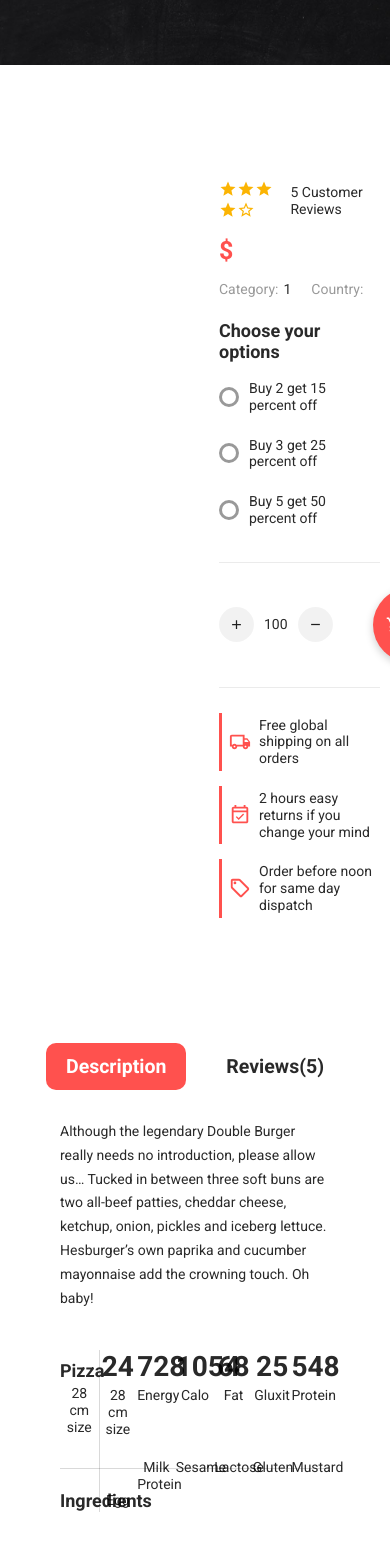
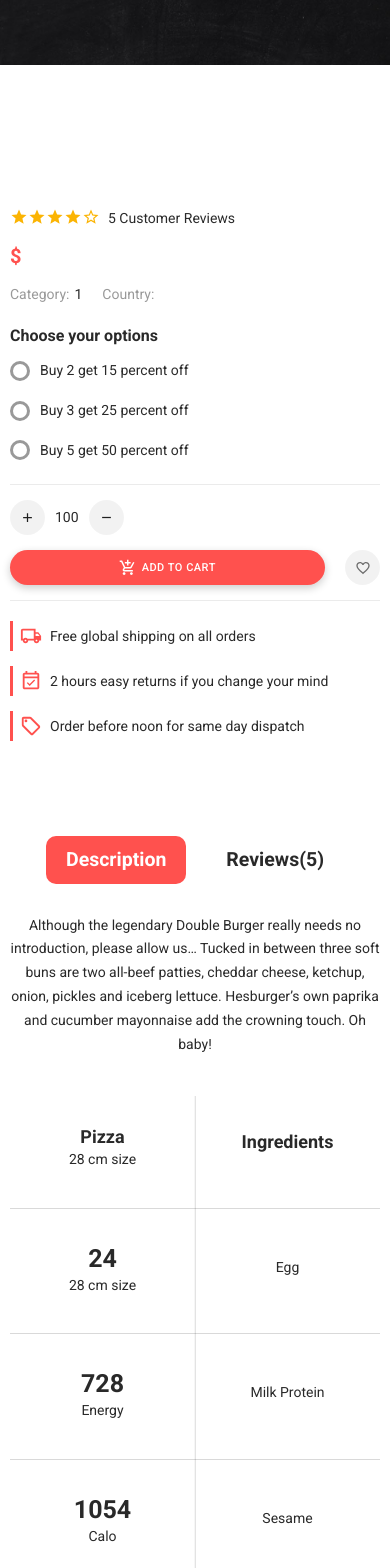
Before and after one commit to igdev116/food-G-app, a React (Create React App) app: page /shop/1/1 in a window 390 px wide. Shown: the part 260-1828 px from the top of the page. Built offline with nearby package versions, Linux system fonts and the light colour scheme; no server answers.

Commit message:
responsive detail 90%

```diff
--- a/src/features/Detail/components/DetailContainer/DetailContainer.scss
+++ b/src/features/Detail/components/DetailContainer/DetailContainer.scss
@@ -1,3 +1,9 @@
+@import "assets/styles/mixins";
+
 .detail-container {
   margin-top: 100px;
+
+  @include respond(mobile) {
+    margin-top: 80px;
+  }
 }
--- a/src/features/Detail/components/DetailContainer/DetailContent/DetailContent.scss
+++ b/src/features/Detail/components/DetailContainer/DetailContent/DetailContent.scss
@@ -1,10 +1,15 @@
 @import "assets/styles/colors";
+@import "assets/styles/mixins";
 
 .detail-content {
   &__title {
     font-size: 2.8rem;
     text-transform: capitalize;
     margin-bottom: 15px;
+
+    @include respond(mobile) {
+      font-size: 2.5rem;
+    }
   }
 
   &__rate {
@@ -31,17 +36,30 @@
     font-size: 1.8rem;
     font-weight: bold;
     margin-bottom: 7px;
+
+    @include respond(phone) {
+      font-size: 1.6rem;
+    }
   }
 
   &__price {
     font-size: 2.5rem;
     margin-bottom: 15px;
+
+    @include respond(mobile) {
+      font-size: 2rem;
+    }
   }
 
   &__tags {
     display: flex;
     align-items: center;
-    margin-bottom: 22px;
+    margin-bottom: 20px;
+
+    @include respond(phone) {
+      flex-wrap: wrap;
+      line-height: 1.7;
+    }
   }
 
   &__tag {
@@ -66,7 +84,7 @@
   }
 
   &__form {
-    margin-bottom: 25px;
+    margin-bottom: 15px;
   }
 
   &__option-title {
@@ -78,14 +96,23 @@
     display: flex;
     align-items: center;
     justify-content: space-between;
-    margin-bottom: 25px;
+    margin-bottom: 20px;
     border-top: 1px solid rgba(0, 0, 0, 0.08);
     border-bottom: 1px solid rgba(0, 0, 0, 0.08);
+
+    @include respond(phone) {
+      flex-wrap: wrap;
+      padding: 15px 0;
+    }
   }
 
   &__btn-handle {
     display: flex;
     align-items: center;
+
+    @include respond(phone) {
+      margin-right: 100%;
+    }
   }
 
   &__btn-qnt {
@@ -100,6 +127,10 @@
   .pr-red-btn {
     flex: 1;
     margin: 25px 18px 25px 40px;
+
+    @include respond(phone) {
+      margin: 15px 0 0;
+    }
   }
 
   .pr-red-btn .btn {
@@ -113,6 +144,10 @@
 
   & &__btn-like {
     font-size: 1.9rem;
+
+    @include respond(phone) {
+      margin: 15px 0 0 20px;
+    }
   }
 
   &__btn-like svg {
--- a/src/features/Detail/components/DetailContainer/DetailImg/DetailImg.scss
+++ b/src/features/Detail/components/DetailContainer/DetailImg/DetailImg.scss
@@ -1,9 +1,26 @@
+@import "assets/styles/mixins";
+
 .detail-img {
   display: flex;
   flex-direction: column;
 
   &__main {
     overflow: hidden;
+  }
+
+  &__main > div {
+    width: 100%;
+    height: 50rem;
+
+    @include respond(phone) {
+      height: 30rem;
+    }
+  }
+
+  &__main > div > img {
+    width: 100%;
+    height: 100%;
+    object-fit: cover;
   }
 
   &__main.last img {
@@ -15,14 +32,22 @@
     grid-template-columns: repeat(auto-fill, minmax(9rem, 1fr));
     column-gap: 15px;
     margin-top: 20px;
+
+    @include respond(phone) {
+      display: flex;
+      width: 19.5rem;
+    }
   }
 
   &__slide {
-    width: 100%;
     height: 9.5rem;
     overflow: hidden;
 
     cursor: pointer;
+
+    @include respond(phone) {
+      height: 8.5rem;
+    }
   }
 
   &__slide img {
--- a/src/features/Detail/components/DetailContainer/DetailImg/index.jsx
+++ b/src/features/Detail/components/DetailContainer/DetailImg/index.jsx
@@ -1,4 +1,4 @@
-import React, { useEffect, useState } from "react";
+import React, { useState } from "react";
 import PropTypes from "prop-types";
 
 // react img magnifiers
@@ -22,14 +22,13 @@ function DetailImg(props) {
   return (
     product && (
       <div className="detail-img">
-        <div className={isLast ? "detail-img__main last" : "detail-img__main"}>
         <SideBySideMagnifier
+          className={isLast ? "detail-img__main last" : "detail-img__main"}
           imageSrc={img}
           imageAlt="Foods"
           alwaysInPlace={true}
           transitionSpeedInPlace={0.3}
         />
-        </div>
 
         <div className="detail-img__slides">
           <div
--- a/src/features/Detail/components/DetailContainer/index.jsx
+++ b/src/features/Detail/components/DetailContainer/index.jsx
@@ -28,10 +28,10 @@ function DetailContainer() {
   return (
     <section className="detail-container">
       <Grid container spacing={6}>
-        <Grid item xs={6}>
+        <Grid item xs={12} md={6}>
           <DetailImg product={selectedProduct} />
         </Grid>
-        <Grid item xs={6}>
+        <Grid item xs={12} md={6}>
           <DetailContent product={selectedProduct} />
         </Grid>
       </Grid>
--- a/src/features/Detail/components/DetailProducts/DetailProducts.scss
+++ b/src/features/Detail/components/DetailProducts/DetailProducts.scss
@@ -1,3 +1,5 @@
+@import "assets/styles/mixins";
+
 .detail-products {
   text-align: center;
   margin-bottom: 80px;
@@ -6,11 +8,19 @@
     margin-top: 25px;
     display: grid;
     grid-template-columns: repeat(auto-fill, minmax(20rem, 1fr));
-    column-gap: 15px;
+    gap: 15px;
     text-align: start;
+
+    @include respond(phone) {
+      grid-template-columns: repeat(auto-fill, minmax(13rem, 1fr));
+    }
   }
 
   .shop-product__img-wrapper {
     height: 20rem;
+
+    @include respond(mobile) {
+      height: 15rem;
+    }
   }
 }
--- a/src/features/Detail/components/DetailTab/DetailTab.scss
+++ b/src/features/Detail/components/DetailTab/DetailTab.scss
@@ -1,8 +1,14 @@
 @import "assets/styles/colors";
+@import "assets/styles/mixins";
 
 .detail-tab {
   margin: 110px 0;
   padding: 0 50px;
+
+  @include respond(mobile) {
+    padding: 0;
+    margin: 80px 0;
+  }
 
   &__btns {
     display: flex;
@@ -28,6 +34,10 @@
   &__content-description {
     font-size: 1.4rem;
     line-height: 1.7;
+
+    @include respond(phone) {
+      text-align: center;
+    }
   }
 
   &__content-table {
@@ -35,6 +45,10 @@
     display: grid;
     grid-template-columns: repeat(auto-fit, minmax(calc(100% / 7), 1fr));
     margin-top: 40px;
+
+    @include respond(phone) {
+      grid-template-columns: repeat(auto-fit, minmax(100%, 1fr));
+    }
   }
 
   &__content-table:before {
@@ -47,6 +61,12 @@
     width: 0.5px;
 
     background-color: rgba(0, 0, 0, 0.15);
+
+    @include respond(phone) {
+      left: 50%;
+
+      transform: translateX(-50%);
+    }
   }
 
   &__content-table:after {
@@ -59,16 +79,39 @@
     height: 0.5px;
 
     background-color: rgba(0, 0, 0, 0.15);
+
+    @include respond(phone) {
+      display: none;
+    }
   }
 
   &__content-col {
     display: flex;
     flex-direction: column;
     text-align: center;
+
+    @include respond(tablet) {
+      justify-content: space-evenly;
+    }
+
+    @include respond(phone) {
+      flex-direction: row;
+      padding-top: 35px;
+    }
+  }
+
+  &__content-col:not(:first-child) {
+    @include respond(phone) {
+      border-top: 1px solid rgba(0, 0, 0, 0.15);
+    }
   }
 
   &__content-col:first-child {
     padding-top: 10px;
+
+    @include respond(phone) {
+      padding-top: 30px;
+    }
   }
 
   &__content-col:first-child :is(&__content-col-title, &__content-ingredients) {
@@ -79,12 +122,21 @@
   &__content-col-wrapper {
     text-align: center;
     margin-bottom: 50px;
+
+    @include respond(phone) {
+      width: 50%;
+      margin-bottom: 40px;
+    }
   }
 
   &__content-col-title {
     font-size: 2.8rem;
     font-weight: bold;
     margin-bottom: 3px;
+
+    @include respond(mobile) {
+      font-size: 2.5rem;
+    }
   }
 
   &__content-col-description {
@@ -94,5 +146,15 @@
   &__content-ingredients {
     font-size: 1.4rem;
     margin-top: 5px;
+
+    @include respond(phone) {
+      width: 50%;
+    }
+  }
+
+  &__content-col:not(:first-child) &__content-ingredients {
+    @include respond(phone) {
+      margin-top: 15px;
+    }
   }
 }
```
Lines whose indentation alone changed are shown as unchanged.
